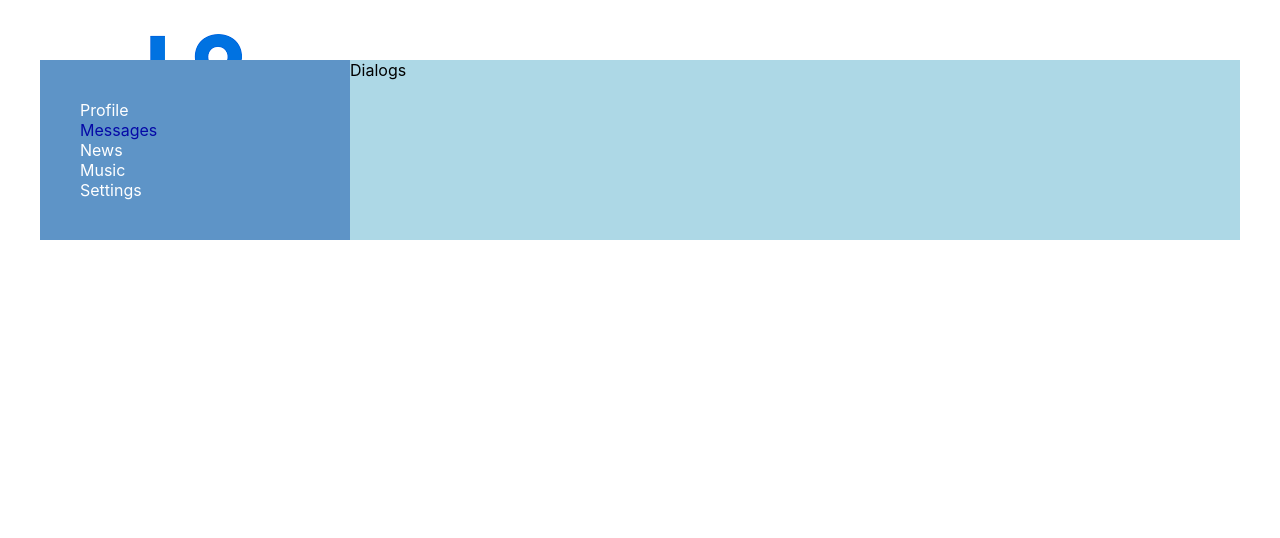
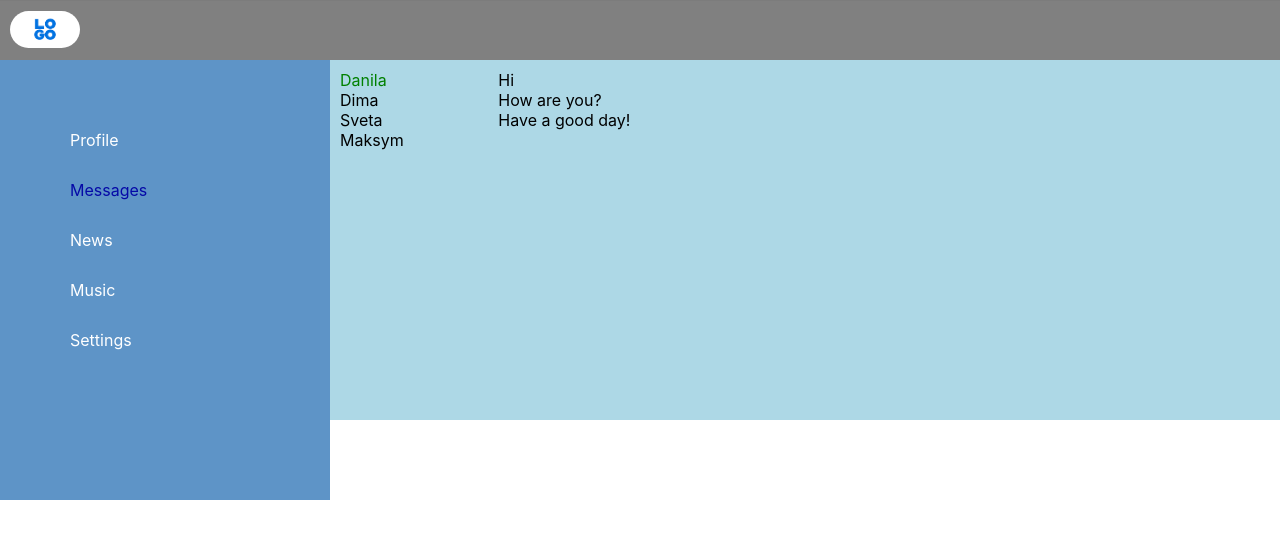
Before and after one commit to AnastasiaStarodubtseva/Social-network, a React (Create React App) app: page /dialogs in a window 1280 px wide. Shown: the top 538 px of the page. Built offline with nearby package versions, Linux system fonts and the light colour scheme.

Commit message:
Dialogs.jsx

```diff
--- a/src/App.css
+++ b/src/App.css
@@ -1,6 +1,6 @@
 .app-wrapper {
   display: grid;
-  width: 1200px;
+  width: 100%;
   margin: 0 auto;
   grid-template-areas:
   'h h'
--- a/src/components/Dialogs/Dialogs.jsx
+++ b/src/components/Dialogs/Dialogs.jsx
@@ -3,8 +3,26 @@ import s from './Dialogs.module.css';
 
 const Dialogs = (props) => {
   return (
-    <div>
-      Dialogs
+    <div className={s.dialogs}>
+      <div className={s.dialogsItems}>
+        <div className={s.dialog + ' ' + s.active}>
+          Danila
+        </div>
+        <div className={s.dialog}>
+          Dima
+        </div>
+        <div className={s.dialog}>
+          Sveta
+        </div>
+        <div className={s.dialog}>
+          Maksym
+        </div>
+      </div>
+      <div className={s.messages}>
+        <div className={s.dialog}>Hi</div>
+        <div className={s.dialog}>How are you?</div>
+        <div className={s.dialog}>Have a good day!</div>
+      </div>
     </div>
   )
 }
--- a/src/components/Dialogs/Dialogs.module.css
+++ b/src/components/Dialogs/Dialogs.module.css
@@ -0,0 +1,20 @@
+.dialogs {
+  display: grid;
+  grid-template-columns: 2fr 10fr;
+}
+
+.dialogsItems {
+  padding: 10px;
+}
+
+.dialogsItems .active {
+  color: green;
+}
+
+.messages {
+  padding: 10px;
+}
+
+.messages .message {
+
+}
--- a/src/components/Header/Header.module..css
+++ b/src/components/Header/Header.module..css
@@ -1,8 +1,15 @@
-.header {
+header {
   grid-area: h;
-  background-color: rgb(94, 148, 199);
+  height: 60px;
+  width: 100%;
+  border-top: 1px solid rgba(90, 90, 90, 0.12);
+  background-color: grey;
+  box-shadow: 0 -5px 25px 0 rgb(123 123 123 / 15%);
+  color: #90a4ae;
 }
 
-.header img {
-  width: 40px;
+header img {
+  width: 70px;
+  border-radius: 60px;
+  margin: 10px;
 }
--- a/src/components/Navbar/Navbar.module.css
+++ b/src/components/Navbar/Navbar.module.css
@@ -2,6 +2,12 @@
   grid-area: n;
   background-color: rgb(94, 148, 199);
   padding: 40px;
+  height: 100%;
+  width: 250px;
+}
+
+.item {
+  margin: 30px;
 }
 
 .item a {
```
